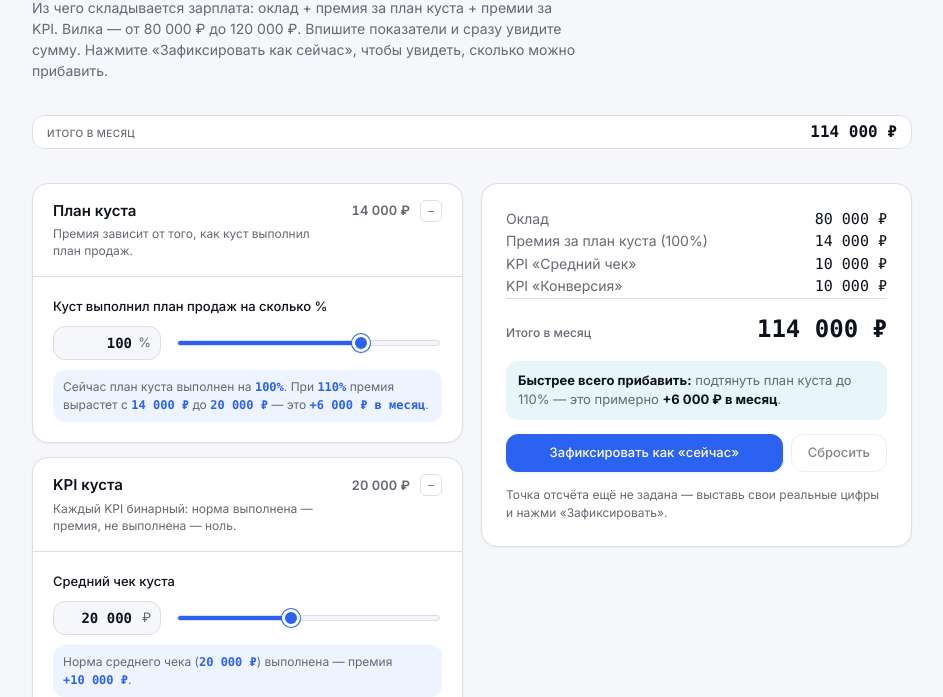
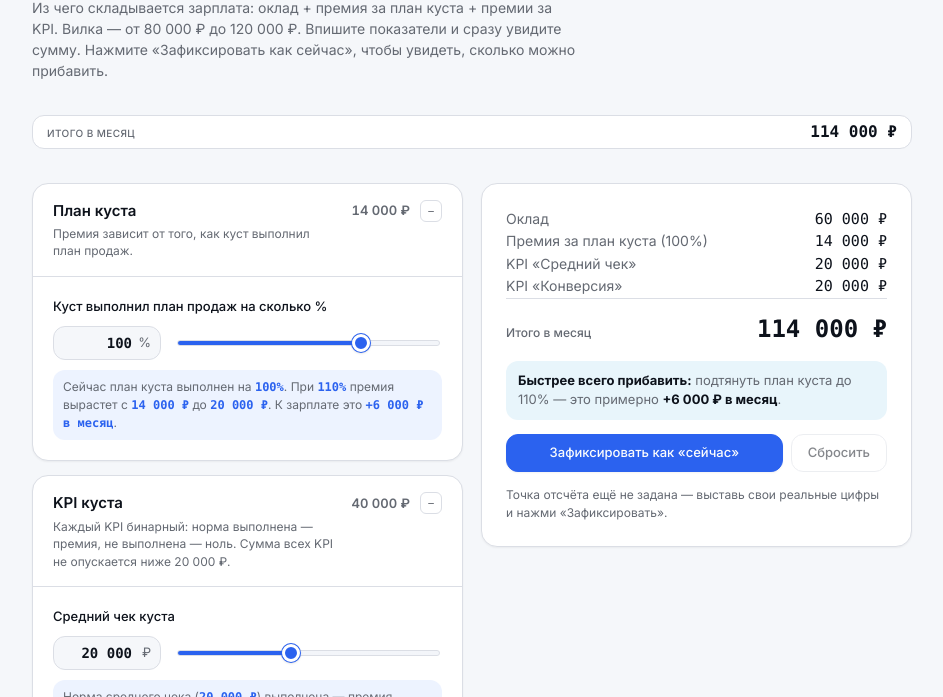
Before and after one commit to bggrowthhack-optimizer/motivation-calculators, a plain HTML site: page rop-template/index.html in a window 1280 px wide. Shown: the part 103-800 px from the top of the page, without its empty margins (168-1111 px from the left). Drawn offline with Linux system fonts and the light colour scheme.

Commit message:
Шаблон РОП: оклад 60 000 ₽, гарантированный минимум KPI-части 20 000 ₽, KPI-премии по 20 000 ₽ (вилка 80–120 тыс.)
Co-Authored-By: Claude Sonnet 5.5 <noreply@anthropic.com>
Claude-Session: https://claude.ai/code/session_011VT5kFpLee9n1bN9e6YBBo

```diff
--- a/rop-template/index.html
+++ b/rop-template/index.html
@@ -25,7 +25,19 @@
   function convDone(s) { return s.factConv >= N.kpiКонверсия.план; }
   function checkPart(s) { return checkDone(s) ? N.kpiЧек.премия : 0; }
   function convPart(s) { return convDone(s) ? N.kpiКонверсия.премия : 0; }
-  function total(s) { return N.оклад + planPart(s) + checkPart(s) + convPart(s); }
+  function kpiSum(s) { return planPart(s) + checkPart(s) + convPart(s); }
+  function topUp(s) { return Math.max(0, N.минималкаKpi - kpiSum(s)); }
+  function total(s) { return N.оклад + kpiSum(s) + topUp(s); }
+
+  // Реальная прибавка к итогу, если подставить значения patch (с учётом минимума).
+  function gain(s, patch) {
+    return total(Object.assign({}, s, patch)) - total(s);
+  }
+
+  function gainText(g) {
+    if (g > 0) return 'Дотянете — <span class="mono">+' + fmtMoney(g) + '</span>.';
+    return 'Сейчас к зарплате это ничего не добавит: сумма KPI ещё ниже гарантированного минимума (<span class="mono">' + fmtMoney(N.минималкаKpi) + '</span>).';
+  }
 
   function planHint(s) {
     var cur = planPart(s);
@@ -33,24 +45,27 @@
     if (!ns) {
       return 'Куст в самой высокой ступени плана — премия максимальная, <span class="mono">' + fmtMoney(cur) + '</span>.';
     }
+    var g = gain(s, { planPct: ns.порог });
     return 'Сейчас план куста выполнен на <span class="mono">' + s.planPct + '%</span>. При <span class="mono">' + ns.порог +
-      '%</span> премия вырастет с <span class="mono">' + fmtMoney(cur) + '</span> до <span class="mono">' + fmtMoney(ns.сумма) +
-      '</span> — это <span class="mono">+' + fmtMoney(ns.сумма - cur) + ' в месяц</span>.';
+      '%</span> премия вырастет с <span class="mono">' + fmtMoney(cur) + '</span> до <span class="mono">' + fmtMoney(ns.сумма) + '</span>. ' +
+      (g > 0 ? 'К зарплате это <span class="mono">+' + fmtMoney(g) + ' в месяц</span>.' : 'К зарплате пока ничего не добавит: сумма KPI ниже гарантированного минимума (<span class="mono">' + fmtMoney(N.минималкаKpi) + '</span>).');
   }
 
   function checkHint(s) {
     if (checkDone(s)) {
-      return 'Норма среднего чека (<span class="mono">' + fmtMoney(N.kpiЧек.план) + '</span>) выполнена — премия <span class="mono">+' + fmtMoney(N.kpiЧек.премия) + '</span>.';
+      return 'Норма среднего чека (<span class="mono">' + fmtMoney(N.kpiЧек.план) + '</span>) выполнена — премия <span class="mono">' + fmtMoney(N.kpiЧек.премия) + '</span>.';
     }
-    return 'До нормы среднего чека не хватает <span class="mono">' + fmtMoney(N.kpiЧек.план - s.factCheck) + '</span>. Дотянете — <span class="mono">+' + fmtMoney(N.kpiЧек.премия) + '</span>.';
+    return 'До нормы среднего чека не хватает <span class="mono">' + fmtMoney(N.kpiЧек.план - s.factCheck) + '</span>. ' +
+      gainText(gain(s, { factCheck: N.kpiЧек.план }));
   }
 
   function convHint(s) {
     if (convDone(s)) {
-      return 'Норма конверсии (<span class="mono">' + N.kpiКонверсия.план + '%</span>) выполнена — премия <span class="mono">+' + fmtMoney(N.kpiКонверсия.премия) + '</span>.';
+      return 'Норма конверсии (<span class="mono">' + N.kpiКонверсия.план + '%</span>) выполнена — премия <span class="mono">' + fmtMoney(N.kpiКонверсия.премия) + '</span>.';
     }
     var gap = Math.round((N.kpiКонверсия.план - s.factConv) * 10) / 10;
-    return 'До нормы конверсии не хватает <span class="mono">' + gap + ' п.п.</span> Дотянете — <span class="mono">+' + fmtMoney(N.kpiКонверсия.премия) + '</span>.';
+    return 'До нормы конверсии не хватает <span class="mono">' + gap + ' п.п.</span> ' +
+      gainText(gain(s, { factConv: N.kpiКонверсия.план }));
   }
 
   function stepsFootnote() {
@@ -62,8 +77,9 @@
     return '<strong>Премия за выполнение плана куста:</strong> ' + steps.join('; ') + '.';
   }
 
-  var minTotal = N.оклад + N.ступени[0].сумма;
-  var maxTotal = N.оклад + N.ступени[N.ступени.length - 1].сумма + N.kpiЧек.премия + N.kpiКонверсия.премия;
+  var minTotal = N.оклад + N.минималкаKpi;
+  var maxTotal = N.оклад + Math.max(N.минималкаKpi,
+    N.ступени[N.ступени.length - 1].сумма + N.kpiЧек.премия + N.kpiКонверсия.премия);
 
   var role = {
     id: 'роп',
@@ -82,7 +98,7 @@
       },
       {
         title: 'KPI куста',
-        note: 'Каждый KPI бинарный: норма выполнена — премия, не выполнена — ноль.',
+        note: 'Каждый KPI бинарный: норма выполнена — премия, не выполнена — ноль. Сумма всех KPI не опускается ниже ' + fmtMoney(N.минималкаKpi) + '.',
         collapsible: true,
         sum: function (s) { return checkPart(s) + convPart(s); },
         fields: [
@@ -102,19 +118,25 @@
         { label: 'KPI «Средний чек»' + (checkDone(s) ? '' : ' (не выполнен)'), value: checkPart(s) },
         { label: 'KPI «Конверсия»' + (convDone(s) ? '' : ' (не выполнен)'), value: convPart(s) }
       ];
+      if (topUp(s) > 0) {
+        rows.push({ label: 'Доплата до гарантированного минимума KPI', value: topUp(s) });
+      }
       return { rows: rows, total: total(s) };
     },
     tip: function (c, s) {
       var moves = [];
       var ns = API.nextStep(N.ступени, s.planPct);
-      if (ns) moves.push({ what: 'подтянуть план куста до ' + ns.порог + '%', money: ns.сумма - planPart(s) });
-      if (!checkDone(s)) moves.push({ what: 'довести средний чек до нормы ' + fmtMoney(N.kpiЧек.план), money: N.kpiЧек.премия });
-      if (!convDone(s)) moves.push({ what: 'довести конверсию до нормы ' + N.kpiКонверсия.план + '%', money: N.kpiКонверсия.премия });
+      if (ns) moves.push({ what: 'подтянуть план куста до ' + ns.порог + '%', money: gain(s, { planPct: ns.порог }) });
+      if (!checkDone(s)) moves.push({ what: 'довести средний чек до нормы ' + fmtMoney(N.kpiЧек.план), money: gain(s, { factCheck: N.kpiЧек.план }) });
+      if (!convDone(s)) moves.push({ what: 'довести конверсию до нормы ' + N.kpiКонверсия.план + '%', money: gain(s, { factConv: N.kpiКонверсия.план }) });
       if (!moves.length) {
         return '<strong>Дальше расти в этой модели некуда</strong> — премия за план максимальная, оба KPI выполнены.';
       }
       moves.sort(function (a, b) { return b.money - a.money; });
       var m = moves[0];
+      if (m.money <= 0) {
+        return '<strong>Пока сумма KPI ниже гарантированного минимума (' + fmtMoney(N.минималкаKpi) + ')</strong> — по одному показателю прибавки нет. Нужно выполнить сразу несколько.';
+      }
       return '<strong>Быстрее всего прибавить:</strong> ' + m.what + ' — это примерно <strong>+' + fmtMoney(m.money) + ' в месяц</strong>.';
     }
   };
@@ -125,10 +147,10 @@
     favicon: '📈',
     lede: 'Из чего складывается зарплата: оклад + премия за план куста + премии за KPI. Вилка — от ' + fmtMoney(minTotal) + ' до ' + fmtMoney(maxTotal) + '. Впишите показатели и сразу увидите сумму. Нажмите «Зафиксировать как сейчас», чтобы увидеть, сколько можно прибавить.',
     footnotes: [
-      '<strong>Зарплата = оклад + премия за план куста + KPI-премии.</strong> Оклад ' + fmtMoney(N.оклад) + ' выплачивается всегда. Суммы фиксированные и не зависят от выручки, поэтому итог всегда в вилке ' + fmtMoney(minTotal) + ' — ' + fmtMoney(maxTotal) + '.',
+      '<strong>Зарплата = оклад + KPI-часть.</strong> Оклад ' + fmtMoney(N.оклад) + ' выплачивается всегда. KPI-часть — премия за план куста плюс премии за средний чек и конверсию, но не меньше ' + fmtMoney(N.минималкаKpi) + ' (гарантированный минимум). Суммы фиксированные и не зависят от выручки, поэтому итог всегда в вилке ' + fmtMoney(minTotal) + ' — ' + fmtMoney(maxTotal) + '.',
       stepsFootnote(),
       '<strong>KPI:</strong> средний чек — норма ' + fmtMoney(N.kpiЧек.план) + ', премия ' + fmtMoney(N.kpiЧек.премия) + '; конверсия — норма ' + N.kpiКонверсия.план + '%, премия ' + fmtMoney(N.kpiКонверсия.премия) + '. Выплата целиком, если факт не ниже нормы.',
-      '<strong>Это обезличенный черновик.</strong> Нормы чека и конверсии и вилка зарплаты заданы; суммы ступеней плана и размер премий подобраны под вилку и не согласованы.'
+      '<strong>Это обезличенный черновик.</strong> Оклад, нормы чека и конверсии, вилка и гарантированный минимум заданы; суммы ступеней плана и размер KPI-премий подобраны под вилку и не согласованы.'
     ],
     roles: [role]
   });
--- a/rop-template/norms.js
+++ b/rop-template/norms.js
@@ -3,24 +3,25 @@
  * Обезличенный черновик: не привязан к клиенту.
  *
  * Задано Русланом (19.11): норма конверсии 75%, норма среднего чека 20 000 ₽,
- * вилка зарплаты 80–120 тыс. ₽. Остальные числа (суммы ступеней, размер
- * премий) подобраны под эту вилку и не согласованы — заменить на реальные.
+ * оклад 60 000 ₽, вилка зарплаты 80–120 тыс. ₽, по KPI есть гарантированный
+ * минимум. Остальное (разбивка KPI-части на три слагаемых по 20 000 ₽ и
+ * суммы ступеней плана куста) подобрано под вилку и не согласовано.
  *
- * Модель: ЗП РОПа = оклад + премия за выполнение плана куста (ступени,
- * фиксированные суммы) + две бинарные KPI-премии (средний чек, конверсия).
+ * Модель: ЗП РОПа = оклад + KPI-часть.
+ *   KPI-часть = max(минималка, премия за план куста + KPI «чек» + KPI «конверсия»)
  *
- *   • Минимум = оклад (все ступени и KPI ноль) = 80 000 ₽.
- *   • Максимум = оклад + высшая ступень плана куста + обе KPI-премии
- *     = 80 000 + 20 000 + 2 × 10 000 = 120 000 ₽.
- *   Суммы фиксированные, от выручки не зависят — поэтому вилка держится
- *   при любой выручке куста.
+ *   • Минимум = 60 000 + минималка 20 000 = 80 000 ₽.
+ *   • Максимум = 60 000 + 20 000 (план куста, высшая ступень)
+ *                + 20 000 (чек) + 20 000 (конверсия) = 120 000 ₽.
+ *   Суммы фиксированные, от выручки не зависят.
  *
  * Ступени: массив {порог, сумма}, отсортирован по порогу. Первый элемент —
  * базовая ступень (порог 0, «ниже всех порогов»).
  */
 (function (global) {
   var DEFAULT_NORMS = {
-    оклад: 80000,
+    оклад: 60000,
+    минималкаKpi: 20000,    // гарантированный минимум KPI-части
     ступени: [
       { порог: 0,   сумма: 0 },       // план куста < 80%
       { порог: 80,  сумма: 7000 },
@@ -29,11 +30,11 @@
     ],
     kpiЧек: {
       план: 20000,     // норма среднего чека, ₽
-      премия: 10000    // выплачивается, если факт не ниже нормы
+      премия: 20000    // выплачивается, если факт не ниже нормы
     },
     kpiКонверсия: {
       план: 75,        // норма конверсии, %
-      премия: 10000    // выплачивается, если факт не ниже нормы
+      премия: 20000    // выплачивается, если факт не ниже нормы
     }
   };
 
```
